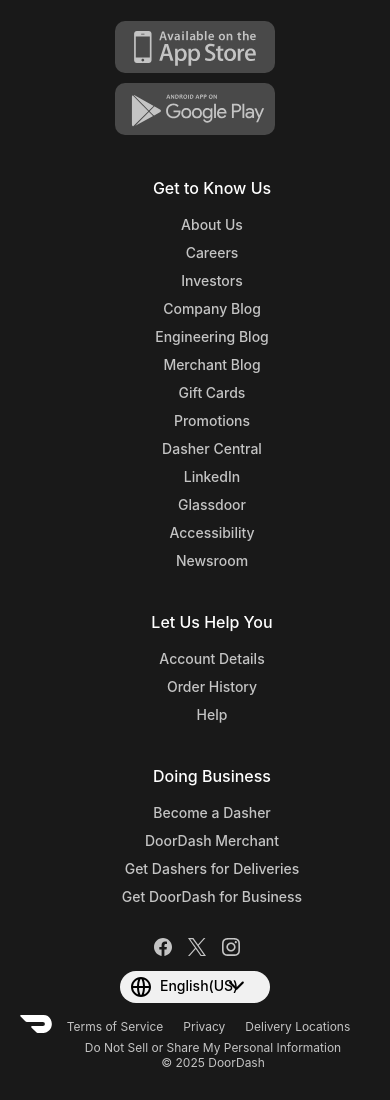
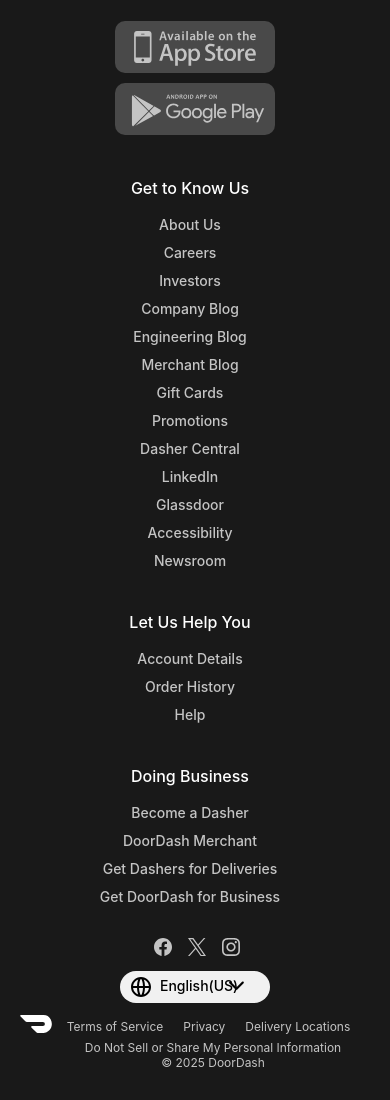
Before and after one commit to Naji2402/doordash-original-clone, a plain HTML site: page index.html in a window 390 px wide. Shown: the part 6753-7853 px from the top of the page. Drawn offline with Linux system fonts and the light colour scheme.

Commit message:
version 24 updated

```diff
--- a/styles.css
+++ b/styles.css
@@ -1909,7 +1909,23 @@ div {
   }
 }
 
-
+@media screen and (max-width:400px) {
+  .footer-grids .footer-grid-sections:nth-child(6){
+    position: static;
+    margin-left: 90px;
+
+  }
+  .footer-grids .footer-grid-sections:nth-child(7){
+    position: static;
+    margin-left: 115px;
+
+  }
+  .footer-grids .footer-grid-sections:nth-child(8){
+    position: static;
+    margin-left: 90px;
+
+  }
+}
 
   /*sub footer css*/
   .sub-footer-main {
```
